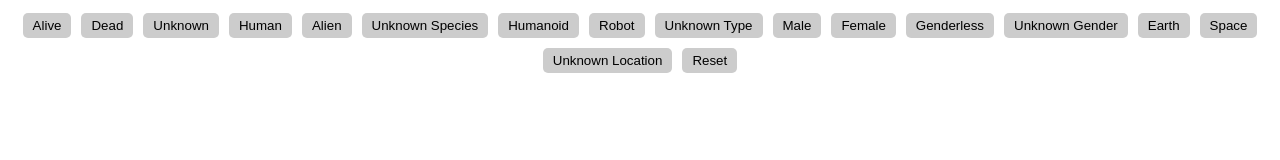
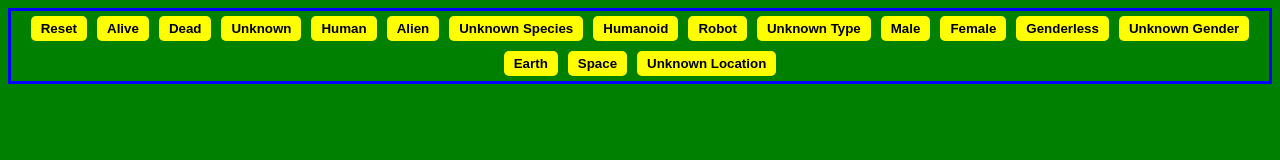
Before and after one commit to Raul198015/Rick, a plain HTML site: page index.html in a window 1280 px wide. Drawn offline with Linux system fonts and the light colour scheme; no server answers.

Commit message:
si señor, por fin yeaaaaaa

```diff
--- a/index.html
+++ b/index.html
@@ -8,6 +8,7 @@
 </head>
 <body>
     <div id="filterButtons">
+        <button onclick="resetFilter(Reset)">Reset</button>
         <button onclick="filterCharacters('status', 'Alive')">Alive</button>
         <button onclick="filterCharacters('status', 'Dead')">Dead</button>
         <button onclick="filterCharacters('status', 'Unknown')">Unknown</button>
@@ -24,10 +25,10 @@
         <button onclick="filterCharacters('location', 'Earth')">Earth</button>
         <button onclick="filterCharacters('location', 'Space')">Space</button>
         <button onclick="filterCharacters('location', 'Unknown')">Unknown Location</button>
-        <button onclick="resetFilter()">Reset</button>
+
       </div>
     <section id="characterList">
-        <!-- Aquí se mostrarán los personajes -->
+
       </section>
 
       <script src="script.js"></script
--- a/style.css
+++ b/style.css
@@ -1,4 +1,7 @@
-body {
+ *{
+  background-color: green;
+ }
+ body {
   font-family: Arial, sans-serif;
 }
 
@@ -13,25 +16,32 @@ header {
   flex-wrap: wrap;
   justify-content: center;
   margin-bottom: 10px;
+  border:solid blue;
+  color: black;
+  font-weight: bold;
 }
+
 
 #filterButtons button {
   margin: 5px;
   padding: 5px 10px;
-  background-color: #ccc;
+  color:black;
+  font-weight: bold;
+  background-color: yellow;
   border: none;
   border-radius: 5px;
   cursor: pointer;
 }
 
 #filterButtons button:hover {
-  background-color: #aaa;
+  background-color: #fc0a0a;
 }
 
 #characterList {
   display: flex;
   flex-wrap: wrap;
   justify-content: center;
+  color:black;
 }
 
 .characterCard {
@@ -41,10 +51,13 @@ header {
   border: 1px solid #ccc;
   border-radius: 5px;
   text-align: center;
+  border:solid black 5px;
 }
 
 .characterCard img {
   width: 100%;
   border-radius: 5px;
   margin-bottom: 10px;
+  border:solid yellow 2px;
+
 }
```
